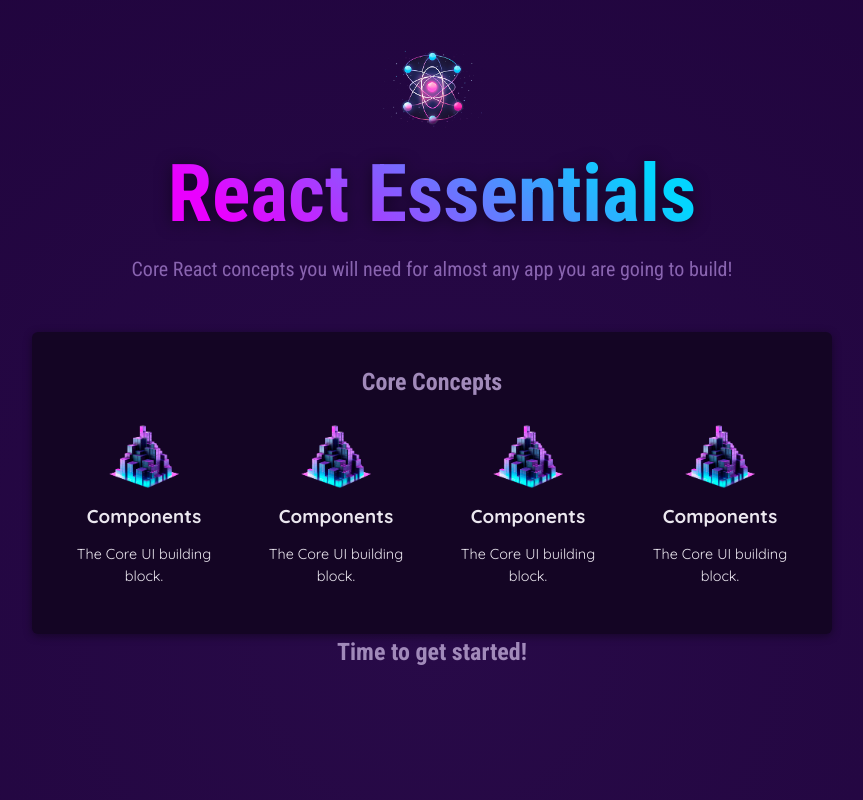
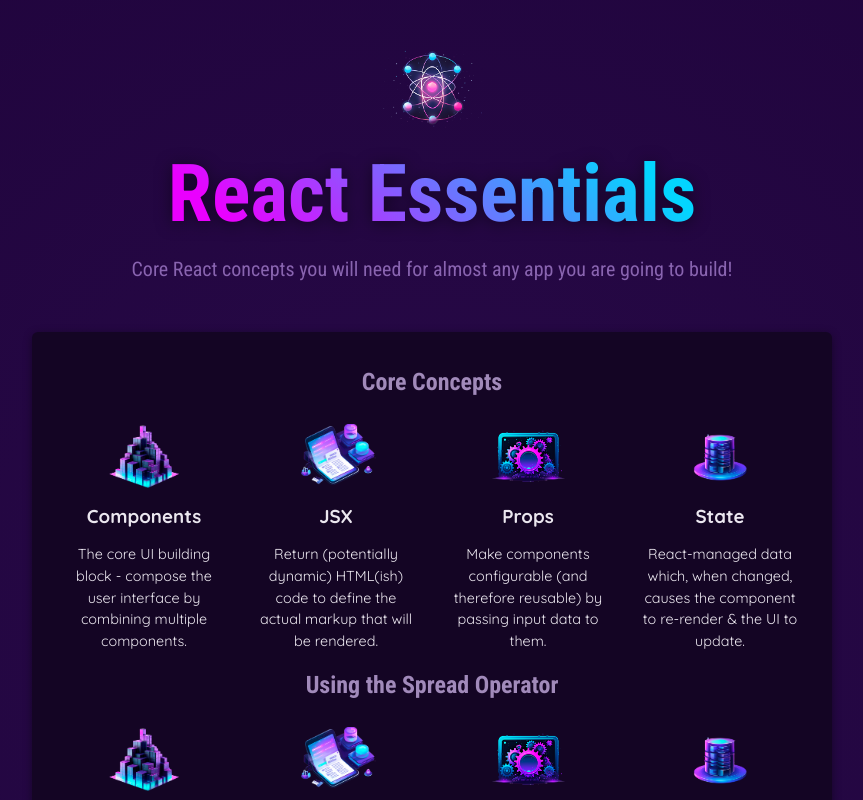
Before and after one commit to LevDoesCode/practice-react, a React (Vite) app in the folder 01-learning/02-path2/05-react-essentials/: page / in a window 1280 px wide. Shown: the top 800 px of the page, without its empty margins (208-1071 px from the left). Built offline with nearby package versions, Linux system fonts and the light colour scheme.

Commit message:
Used spread operator for  when data obj has same key names and destructuring

```diff
--- a/01-learning/02-path2/05-react-essentials/src/App.jsx
+++ b/01-learning/02-path2/05-react-essentials/src/App.jsx
@@ -1,6 +1,5 @@
 import reactImg from "./assets/react-core-concepts.png";
-import componetsImg from "./assets/components.png";
-import stateImg from "./assets/state-mgmt.png";
+import { CORE_CONCEPTS as coreData } from "./data";
 
 const reactDescriptions = ["Fundamental", "Crucial", "Core"];
 
@@ -11,7 +10,6 @@ function genRandomInt(max) {
 function Header() {
     const randomIndex = genRandomInt(reactDescriptions.length);
     const word = reactDescriptions[randomIndex];
-    console.log(randomIndex, word);
 
     return (
         <header>
@@ -32,6 +30,16 @@ function CoreConcept(props) {
     );
 }
 
+function CoreConceptv2({ image, title: title_xl, description }) {
+    return (
+        <li>
+            <img src={image} alt={title_xl} />
+            <h3>{title_xl}</h3>
+            <p>{description}</p>
+        </li>
+    );
+}
+
 function App() {
     return (
         <div>
@@ -41,25 +49,32 @@ function App() {
                     <h2>Core Concepts</h2>
                     <ul>
                         <CoreConcept
-                            title="Components"
-                            description="The Core UI building block."
-                            image={componetsImg}
+                            title={coreData[0].title}
+                            description={coreData[0].description}
+                            image={coreData[0].image}
                         />
                         <CoreConcept
-                            title="Components"
-                            description="The Core UI building block."
-                            image={componetsImg}
+                            title={coreData[1].title}
+                            description={coreData[1].description}
+                            image={coreData[1].image}
                         />
                         <CoreConcept
-                            title="Components"
-                            description="The Core UI building block."
-                            image={componetsImg}
+                            title={coreData[2].title}
+                            description={coreData[2].description}
+                            image={coreData[2].image}
                         />
                         <CoreConcept
-                            title="Components"
-                            description="The Core UI building block."
-                            image={componetsImg}
+                            title={coreData[3].title}
+                            description={coreData[3].description}
+                            image={coreData[3].image}
                         />
+                    </ul>
+                    <h2>Using the Spread Operator</h2>
+                    <ul>
+                        <CoreConcept {...coreData[0]} />
+                        <CoreConcept {...coreData[1]} />
+                        <CoreConcept {...coreData[2]} />
+                        <CoreConceptv2 {...coreData[3]} />
                     </ul>
                 </section>
                 <h2>Time to get started!</h2>
```
